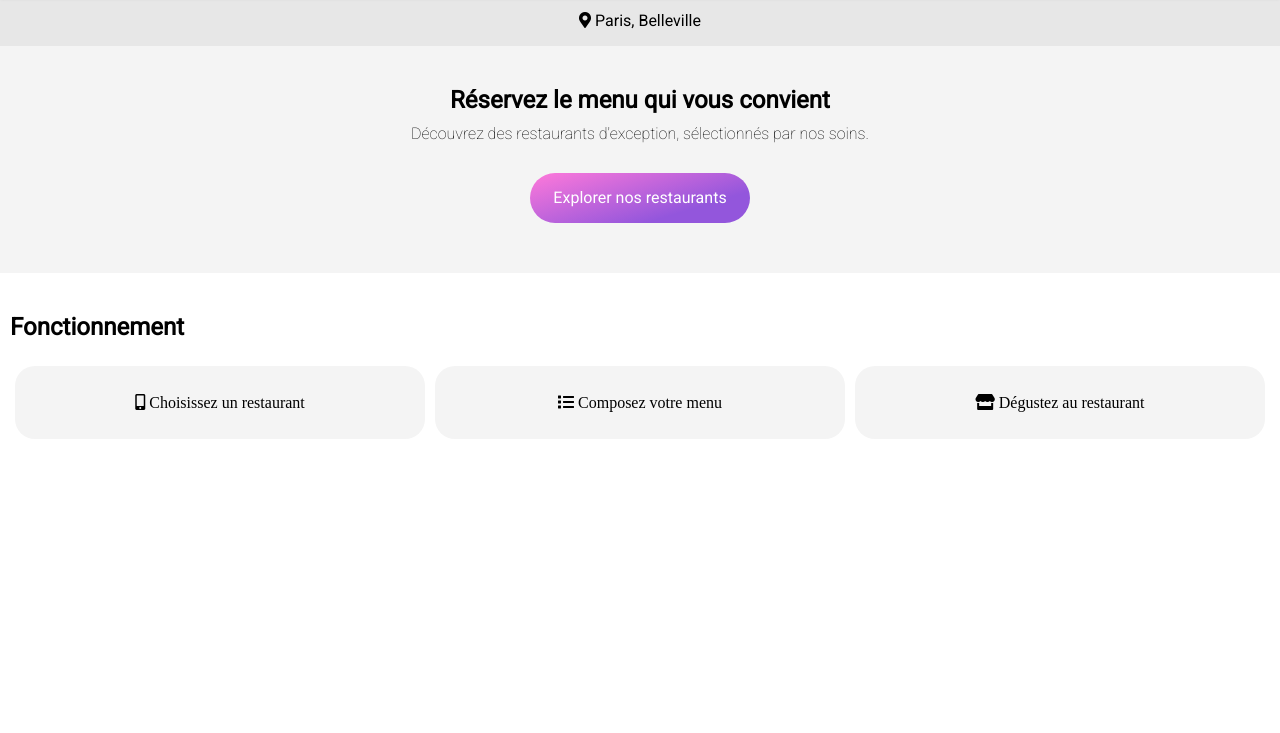
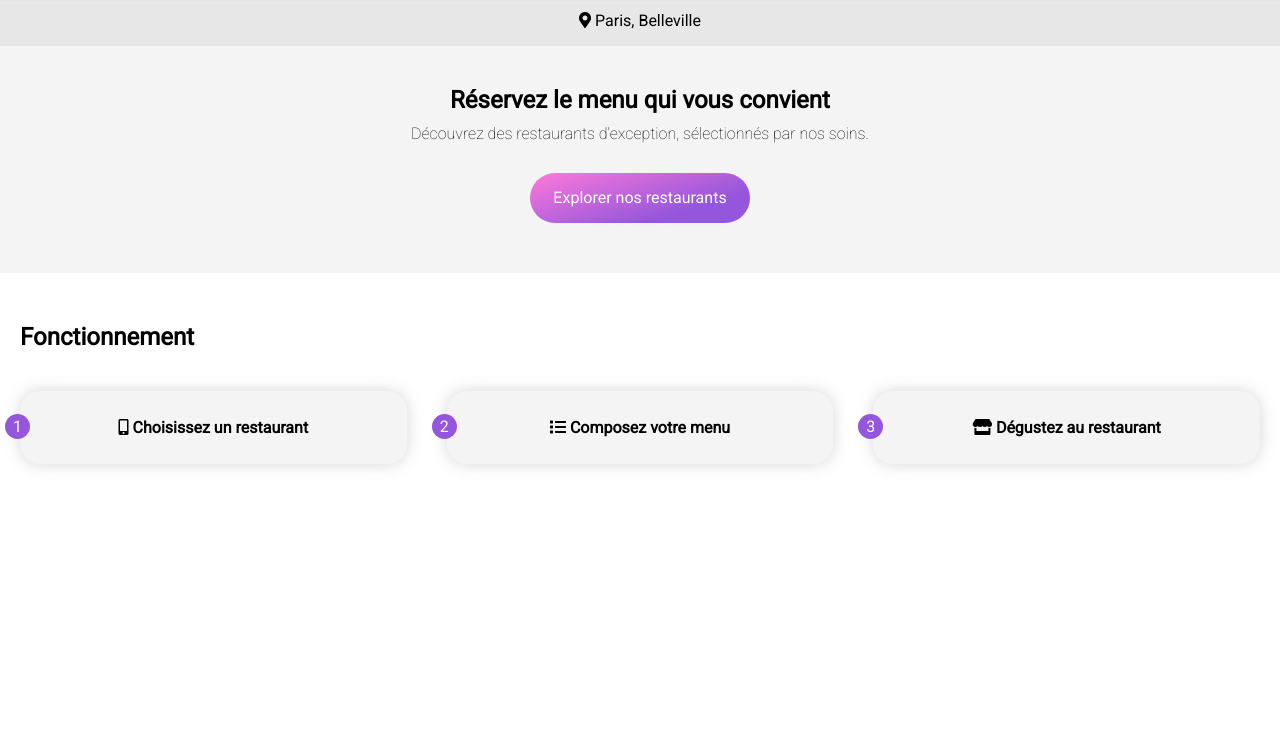
Before and after one commit to matheograil/MatheoGrail_3_17122020, a website: page index.html in a window 1280 px wide. Shown: the part 67-800 px from the top of the page. Drawn offline with Linux system fonts and the light colour scheme; a web font is replaced by a local one.

Commit message:
Structure améliorée
Application de BEM.

```diff
--- a/index.html
+++ b/index.html
@@ -16,37 +16,38 @@
 	<body>
         <!-- Header -->
         <header>
-            <a href=""><img class="header__img" src="public/img/logo.svg" alt="Ohmyfood - Réservez le menu qui vous convient !"></a>
+            <h1><a href=""><img class="header__img" src="public/img/logo.svg" alt="Ohmyfood - Réservez le menu qui vous convient !"></a></h1>
 		</header>
 
 		<!-- Location -->
 		<section class="location">
-			<p class="location__title font-roboto"><i class="fas fa-map-marker-alt"></i> Paris, Belleville</p>
+			<p class="location__title"><i class="fas fa-map-marker-alt"></i> Paris, Belleville</p>
 		</section>
 
 		<!-- Overview -->
 		<section class="overview">
-			<h1 class="overview__title font-roboto text-bold">Réservez le menu qui vous convient</h1>
-			<p class="overview__description font-roboto font-roboto--thin">Découvrez des restaurants d'exception, sélectionnés par nos soins.</p>
+			<h1 class="overview__title">Réservez le menu qui vous convient</h1>
+			<p class="overview__description">Découvrez des restaurants d'exception, sélectionnés par nos soins.</p>
 			<a href="#restaurants">
-				<div class="btn btn-center font-roboto text-white">
-					<p>Explorer nos restaurants</p>
-				</div>
+				<div class="btn btn--center">Explorer nos restaurants</div>
 			</a>
 		</section>
 
 		<!-- How It Works -->
 		<section class="howitworks">
-			<h2 class="howitworks__title font-roboto text-bold">Fonctionnement</h2>
-			<div class="howitworks__elements">
-				<div class="elements__element">
-					<p class="element__description"><i class="fas fa-mobile-alt"></i> Choisissez un restaurant</p>
+			<h2 class="howitworks__title">Fonctionnement</h2>
+			<div class="howitworks__items">
+				<div class="howitworks__item">
+					<div class="howitworks__circle">1</div>
+					<p class="howitworks__description"><i class="fas fa-mobile-alt"></i> Choisissez un restaurant</p>
 				</div>
-				<div class="elements__element">
-					<p class="element__description"><i class="fas fa-list"></i> Composez votre menu</p>
+				<div class="howitworks__item">
+					<div class="howitworks__circle">2</div>
+					<p class="howitworks__description"><i class="fas fa-list"></i> Composez votre menu</p>
 				</div>
-				<div class="elements__element">
-					<p class="element__description"><i class="fas fa-store"></i> Dégustez au restaurant</p>
+				<div class="howitworks__item">
+					<div class="howitworks__circle">3</div>
+					<p class="howitworks__description"><i class="fas fa-store"></i> Dégustez au restaurant</p>
 				</div>
 			</div>
 		</section>
--- a/sass/abstracts/_variables.scss
+++ b/sass/abstracts/_variables.scss
@@ -1,9 +1,5 @@
 $primary-color : #9356DC;
 $secondary-color : #FF79DA;
 $tertiary-color : #99E2D0;
-
-$location-background-color: #E7E7E7;
-
-$overview-background-color: #F4F4F4;
-
-$howitworks__element-background-color: #F4F4F4;
+$quaternary-color : #E7E7E7;
+$quinary-color: #F4F4F4;
--- a/sass/base/_base.scss
+++ b/sass/base/_base.scss
@@ -3,7 +3,7 @@ body {
 	margin: 0;
 }
 
-h1, h2, p {
+h1, h2, h3, p {
 	margin: 0;
 }
 
--- a/sass/base/_typography.scss
+++ b/sass/base/_typography.scss
@@ -1,22 +1,17 @@
 @import url('https://fonts.googleapis.com/css2?family=Roboto:wght@100;400&display=swap');
-@import url('https://fonts.googleapis.com/css2?family=Shrikhand&display=swap');
 
-.font-roboto {
+body {
     font-family: 'Roboto', sans-serif;
-
-    &--thin {
-        font-weight: 100;
-    }
 }
 
-.font-shrikhand {
-    font-family: 'Shrikhand', sans-serif;
+@mixin font-thin {
+    font-weight: 100;
 }
 
-.text-bold {
+@mixin text-bold {
     font-weight: bold;
 }
 
-.text-white {
+@mixin text-white {
     color: white;
 }
--- a/sass/components/_buttons.scss
+++ b/sass/components/_buttons.scss
@@ -5,8 +5,9 @@
     width: 220px;
     height: 50px;
     cursor: pointer;
+    @include text-white;
 
-    &-center {
+    &--center {
         margin: 0 auto;
     }
 }
--- a/sass/layout/_howitworks.scss
+++ b/sass/layout/_howitworks.scss
@@ -4,23 +4,38 @@
     margin: auto;
 
     .howitworks__title {
-        padding: 10px;
+        padding: 20px;
     }
 
-    .howitworks__elements {
+    .howitworks__items {
         display: flex;
-        padding: 10px;
 
-        .elements__element {
-            margin: 5px;
+        .howitworks__item {
             width: 100%;
             height: 73px;
-            background-color: $howitworks__element-background-color;
+            background-color: $quinary-color;
             border-radius: 20px;
+            margin: 20px;
+            box-shadow: 0 0 16px 0 rgba(119, 119, 119, 0.3);
+            position: relative;
 
-            .element__description {
+            .howitworks__circle {
+                position: absolute;
+                border-radius: 50%;
+	            background-color: $primary-color;
+	            height: 25px;
+  	            width: 25px;
+	            text-align: center;
+                line-height: 25px;
+                left: -15px;
+                bottom: 25px;
+                @include text-white;
+            }
+
+            .howitworks__description {
                 text-align: center;
                 line-height: 73px;
+                @include text-bold;
             }
         }
     }
--- a/sass/layout/_location.scss
+++ b/sass/layout/_location.scss
@@ -4,5 +4,5 @@
     text-align: center;
     height: 50px;
     line-height: 50px;
-    background-color: $location-background-color;
+    background-color: $quaternary-color;
 }
--- a/sass/layout/_overview.scss
+++ b/sass/layout/_overview.scss
@@ -1,6 +1,6 @@
 .overview {
     text-align: center;
-    background-color: $overview-background-color;
+    background-color: $quinary-color;
     padding-bottom: 50px;
 
     .overview__title {
@@ -8,6 +8,7 @@
     }
 
     .overview__description {
+        @include font-thin;
         padding: 5px 30px 30px 30px;
     }
 }
```
Also changed, not shown: public/css/style.css, 1 other file.
